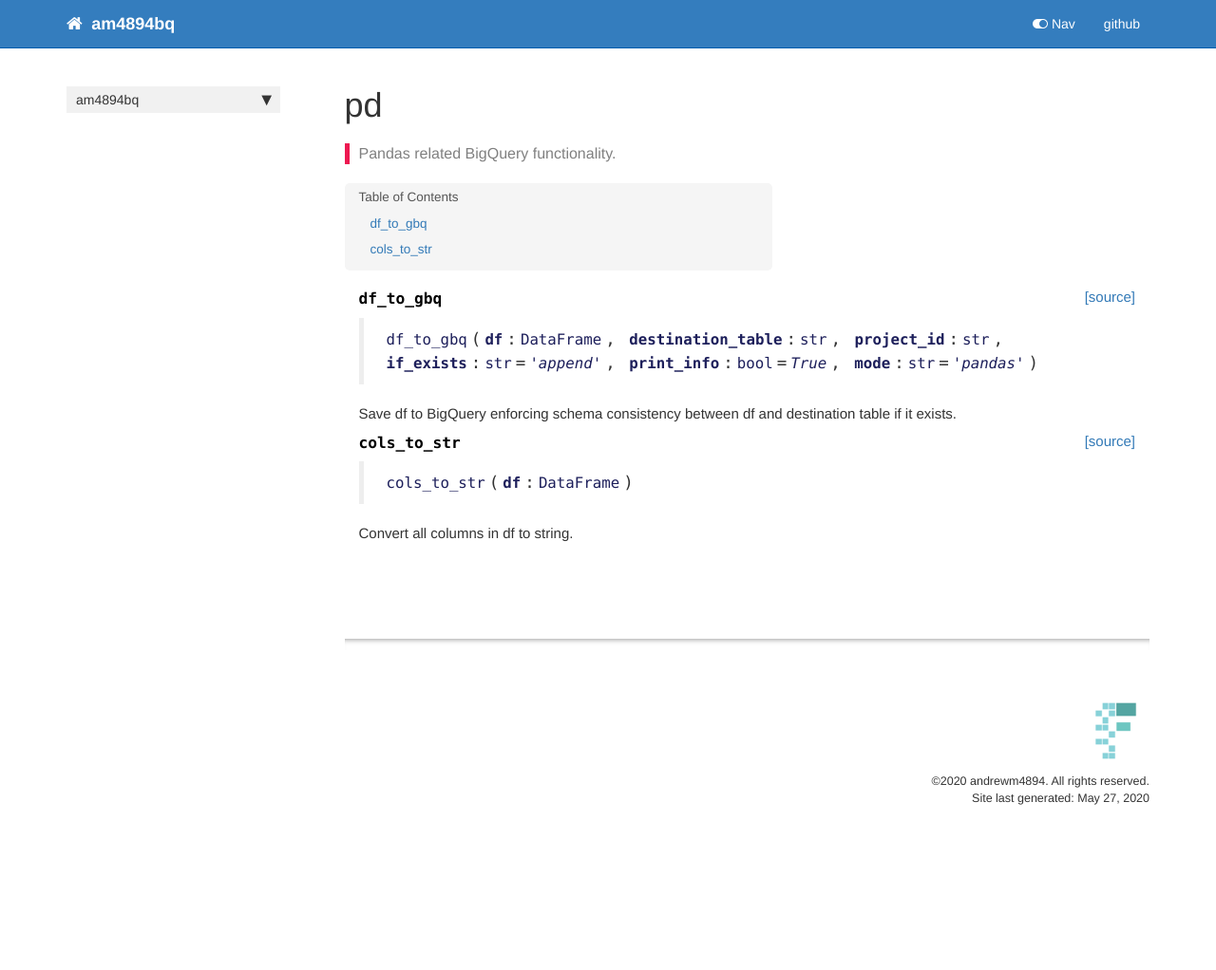
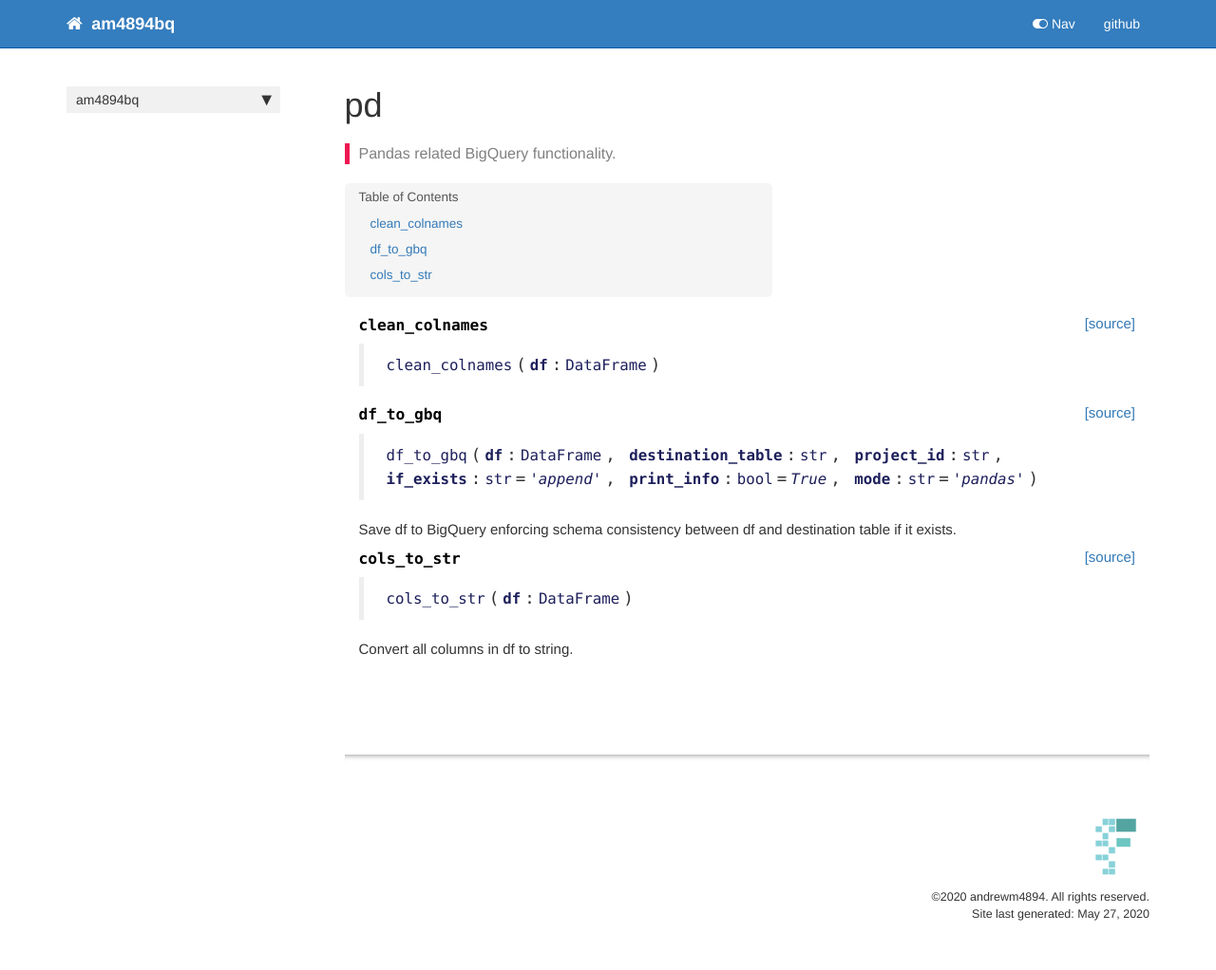
Before and after one commit to andrewm4894/am4894bq, a Jekyll site: the page built from docs/pd.html, in a window 1280 px wide. Shown: the whole page at 95% size. Built offline with Jekyll 4.4.1, drawn with Linux system fonts in a browser that asks for light colours; nearby versions of some CDN libraries; comment, search, counter and statistics services are not loaded; before the commit the page ends 900 px from its top, so only the background shows below that.

```diff
--- a/am4894bq/__init__.py
+++ b/am4894bq/__init__.py
@@ -1 +1 @@
-__version__ = "0.1.20"
+__version__ = "0.1.21"
--- a/am4894bq/_nbdev.py
+++ b/am4894bq/_nbdev.py
@@ -10,6 +10,7 @@ index = {"get_schema": "01_schema.ipynb",
          "update_df_schema": "01_schema.ipynb",
          "does_table_exist": "02_utils.ipynb",
          "bq_project_id": "03_pd.ipynb",
+         "clean_colnames": "03_pd.ipynb",
          "df_to_gbq": "03_pd.ipynb",
          "cols_to_str": "03_pd.ipynb"}
 
--- a/docs/pd.html
+++ b/docs/pd.html
@@ -45,7 +45,38 @@ description: "Pandas related BigQuery functionality."
 
 
 <div class="output_markdown rendered_html output_subarea ">
-<h4 id="df_to_gbq" class="doc_header"><code>df_to_gbq</code><a href="https://github.com/andrewm4894/am4894bq/tree/master/am4894bq/pd.py#L21" class="source_link" style="float:right">[source]</a></h4><blockquote><p><code>df_to_gbq</code>(<strong><code>df</code></strong>:<code>DataFrame</code>, <strong><code>destination_table</code></strong>:<code>str</code>, <strong><code>project_id</code></strong>:<code>str</code>, <strong><code>if_exists</code></strong>:<code>str</code>=<em><code>'append'</code></em>, <strong><code>print_info</code></strong>:<code>bool</code>=<em><code>True</code></em>, <strong><code>mode</code></strong>:<code>str</code>=<em><code>'pandas'</code></em>)</p>
+<h4 id="clean_colnames" class="doc_header"><code>clean_colnames</code><a href="https://github.com/andrewm4894/am4894bq/tree/master/am4894bq/pd.py#L20" class="source_link" style="float:right">[source]</a></h4><blockquote><p><code>clean_colnames</code>(<strong><code>df</code></strong>:<code>DataFrame</code>)</p>
+</blockquote>
+
+</div>
+
+</div>
+
+</div>
+</div>
+
+</div>
+    {% endraw %}
+
+    {% raw %}
+
+<div class="cell border-box-sizing code_cell rendered">
+
+</div>
+    {% endraw %}
+
+    {% raw %}
+
+<div class="cell border-box-sizing code_cell rendered">
+
+<div class="output_wrapper">
+<div class="output">
+
+<div class="output_area">
+
+
+<div class="output_markdown rendered_html output_subarea ">
+<h4 id="df_to_gbq" class="doc_header"><code>df_to_gbq</code><a href="https://github.com/andrewm4894/am4894bq/tree/master/am4894bq/pd.py#L32" class="source_link" style="float:right">[source]</a></h4><blockquote><p><code>df_to_gbq</code>(<strong><code>df</code></strong>:<code>DataFrame</code>, <strong><code>destination_table</code></strong>:<code>str</code>, <strong><code>project_id</code></strong>:<code>str</code>, <strong><code>if_exists</code></strong>:<code>str</code>=<em><code>'append'</code></em>, <strong><code>print_info</code></strong>:<code>bool</code>=<em><code>True</code></em>, <strong><code>mode</code></strong>:<code>str</code>=<em><code>'pandas'</code></em>)</p>
 </blockquote>
 <p>Save df to BigQuery enforcing schema consistency between df and destination table if it exists.</p>
 
@@ -77,7 +108,7 @@ description: "Pandas related BigQuery functionality."
 
 
 <div class="output_markdown rendered_html output_subarea ">
-<h4 id="cols_to_str" class="doc_header"><code>cols_to_str</code><a href="https://github.com/andrewm4894/am4894bq/tree/master/am4894bq/pd.py#L57" class="source_link" style="float:right">[source]</a></h4><blockquote><p><code>cols_to_str</code>(<strong><code>df</code></strong>:<code>DataFrame</code>)</p>
+<h4 id="cols_to_str" class="doc_header"><code>cols_to_str</code><a href="https://github.com/andrewm4894/am4894bq/tree/master/am4894bq/pd.py#L68" class="source_link" style="float:right">[source]</a></h4><blockquote><p><code>cols_to_str</code>(<strong><code>df</code></strong>:<code>DataFrame</code>)</p>
 </blockquote>
 <p>Convert all columns in df to string.</p>
 
```
Also changed, not shown: am4894bq/pd.py (+12 -1 lines), 2 other files.
